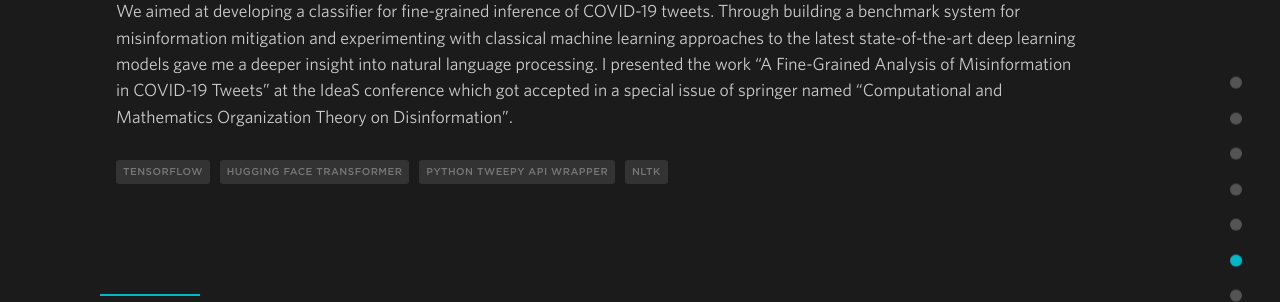
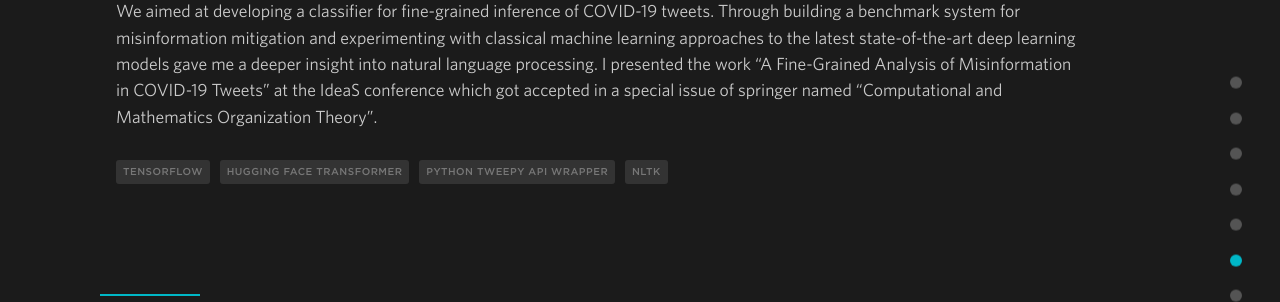
Before and after one commit to sumit6597/sumit6597.github.io, a Jekyll site: the page built from index.html, in a window 1280 px wide and 900 px high, scrolled down 7002 px. Shown: the part 260-562 px from the top of the window. Built offline with Jekyll 4.4.1, drawn with Linux system fonts in a browser that asks for light colours; nearby versions of some CDN libraries.

Commit message:
Update portfolio.yml

```diff
--- a/_data/portfolio.yml
+++ b/_data/portfolio.yml
@@ -15,7 +15,7 @@
 
   website: https://www.cmu.edu/ideas-social-cybersecurity/events/conference.html
   paper: https://www.cmu.edu/ideas-social-cybersecurity/events/2020papers/raj-and-sumet_paper.pdf
-  description: We aimed at developing a classifier for fine-grained inference of COVID-19 tweets. Through building a benchmark system for misinformation      mitigation and experimenting with classical machine learning approaches to the latest state-of-the-art deep learning models gave me a deeper insight into natural language processing. I presented the work “A Fine-Grained Analysis of Misinformation in COVID-19 Tweets” at the IdeaS conference which got accepted in a special issue of springer named “Computational and Mathematics Organization Theory on Disinformation”.
+  description: We aimed at developing a classifier for fine-grained inference of COVID-19 tweets. Through building a benchmark system for misinformation      mitigation and experimenting with classical machine learning approaches to the latest state-of-the-art deep learning models gave me a deeper insight into natural language processing. I presented the work “A Fine-Grained Analysis of Misinformation in COVID-19 Tweets” at the IdeaS conference which got accepted in a special issue of springer named “Computational and Mathematics Organization Theory”.
 
   img: memsem
   used:
```
